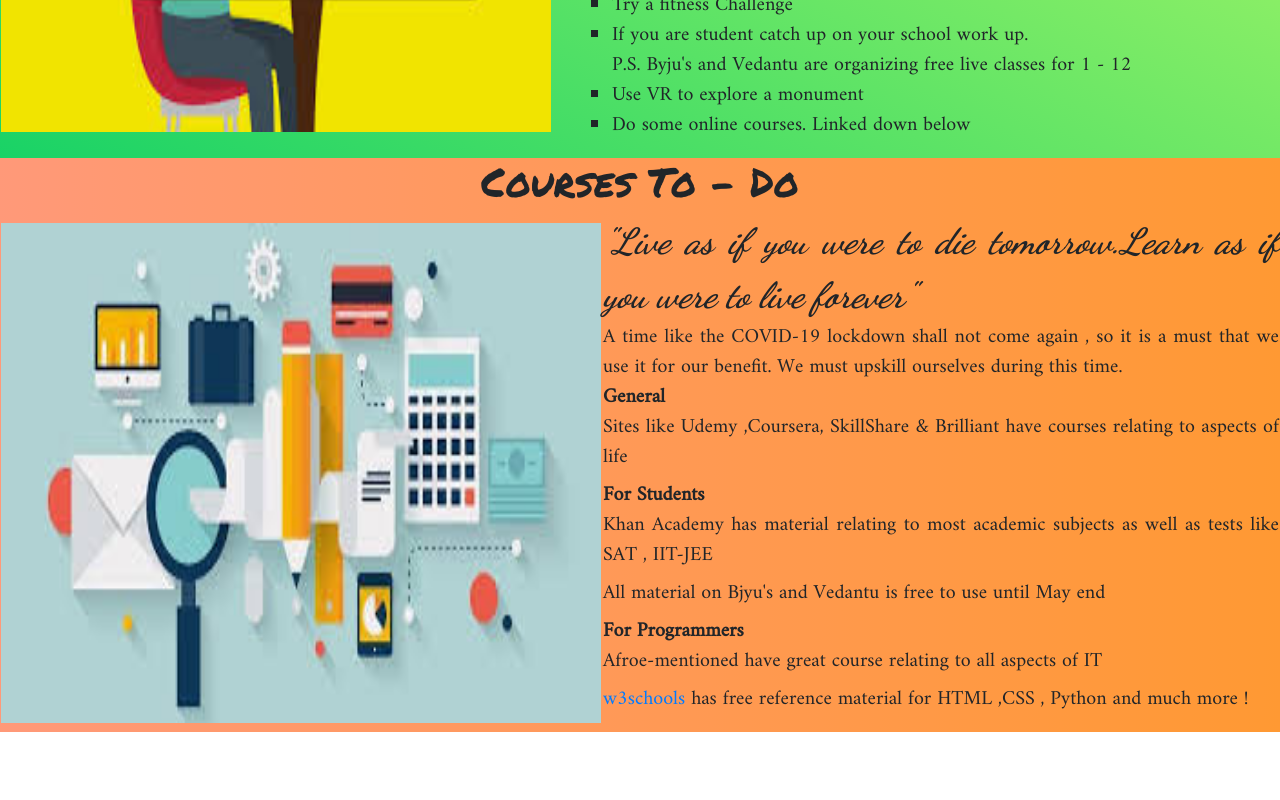
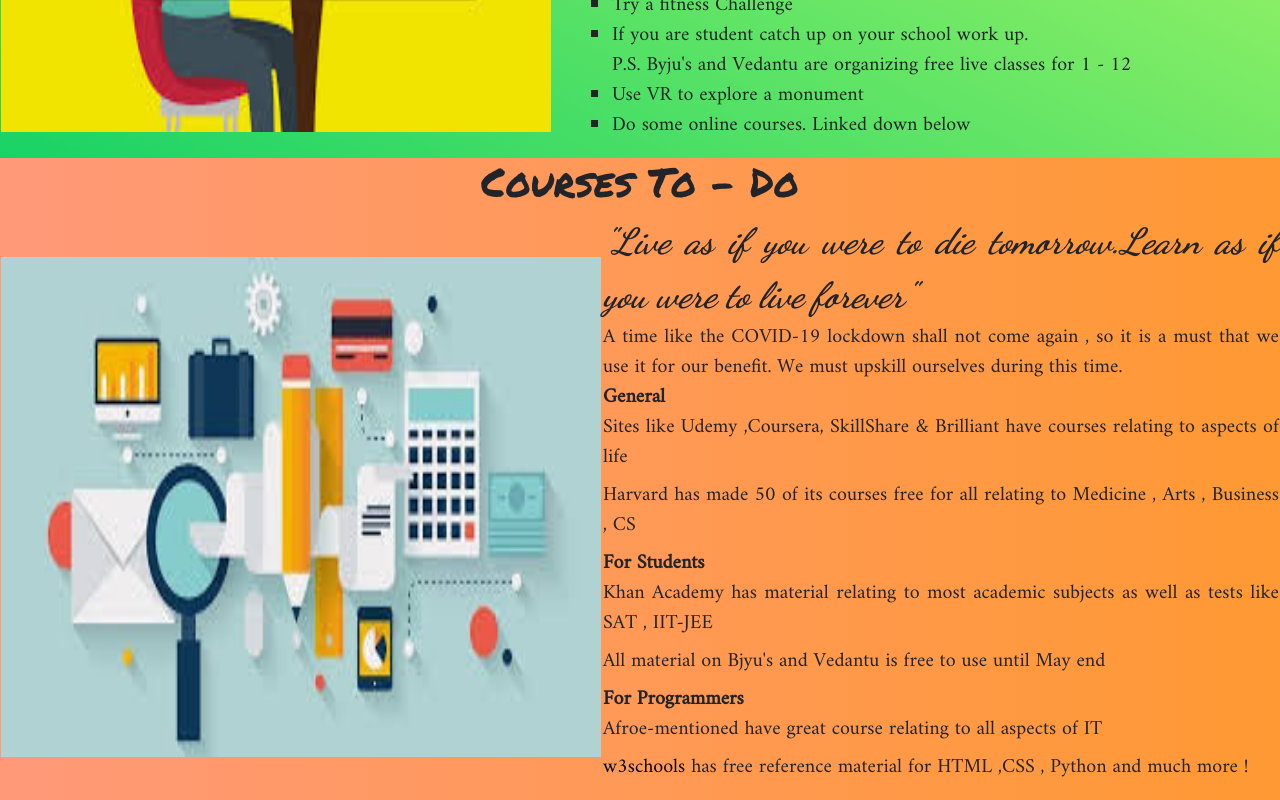
Before and after one commit to aayan05/cyberbuzz, a plain HTML site: page index.html in a window 1280 px wide. Shown: the part 2962-3762 px from the top of the page. Before the commit the page ends 3694 px from the top, so only its background shows below. Drawn offline with nearby package versions, Linux system fonts and the light colour scheme.

Commit message:
Add files via upload

```diff
--- a/index.css
+++ b/index.css
@@ -109,3 +109,6 @@ background: black;
  	font-family: "Amiri" , serif;
  	font-size: 20px;
  }
+ a  {
+ 	color: black;
+ }
--- a/index.html
+++ b/index.html
@@ -3,6 +3,11 @@
 <head>
 	<link rel="stylesheet" href="https://stackpath.bootstrapcdn.com/bootstrap/4.4.1/css/bootstrap.min.css" integrity="sha384-Vkoo8x4CGsO3+Hhxv8T/Q5PaXtkKtu6ug5TOeNV6gBiFeWPGFN9MuhOf23Q9Ifjh" crossorigin="anonymous">
 	<link rel="stylesheet" type="text/css" href="index.css">
+	 <meta charset="utf-8">
+    <meta name="keywords" content="COVID-19, Pandemic , Epidemic, 2020, safe , course , health">
+    <meta name="description" content="Website providing tips on COVID-19">
+    <meta name='author' content="Aayan Agarwal">
+    <meta name="viewport" content="width=device-width, initial-scale=1.0">
 	<title> How to Stay Safe during COVID-19 </title>
 	<link href="https://fonts.googleapis.com/css2?family=Merriweather&family=Pacifico&family=Permanent+Marker&family=Roboto+Slab&family=Satisfy&display=swap" rel="stylesheet">
 	<link href="https://fonts.googleapis.com/css2?family=Dancing+Script:wght@400;700&display=swap" rel="stylesheet">
@@ -112,12 +117,14 @@
 		<dl style="sqaure">
 			<dt> General </dt>
 					<dd> Sites like Udemy ,Coursera, SkillShare & Brilliant  have courses relating to aspects of life</dd>
+					<dd> Harvard has made 50 of its courses free for all relating to Medicine , Arts , Business , CS </dd>
 			<dt> For Students </dt>
 			<dd> Khan Academy has material relating to most academic subjects as well as tests like SAT , IIT-JEE </dd>
 			<dd> All material on Bjyu's and Vedantu is free to use until May end </dd>
 			<dt> For Programmers </dt>
 			<dd> Afroe-mentioned have great course relating to all aspects of IT </dd>
-			<dd><a href="https://w3schools.com"> w3schools </a> has free reference material for HTML ,CSS , Python and much more ! </dd>
+			<dd><a href="https://w3schools.com" class='sites'> w3schools </a> has free reference material for HTML ,CSS , Python and much more ! </dd>
+
 		</dl>
 	</td>
 </div>
```
